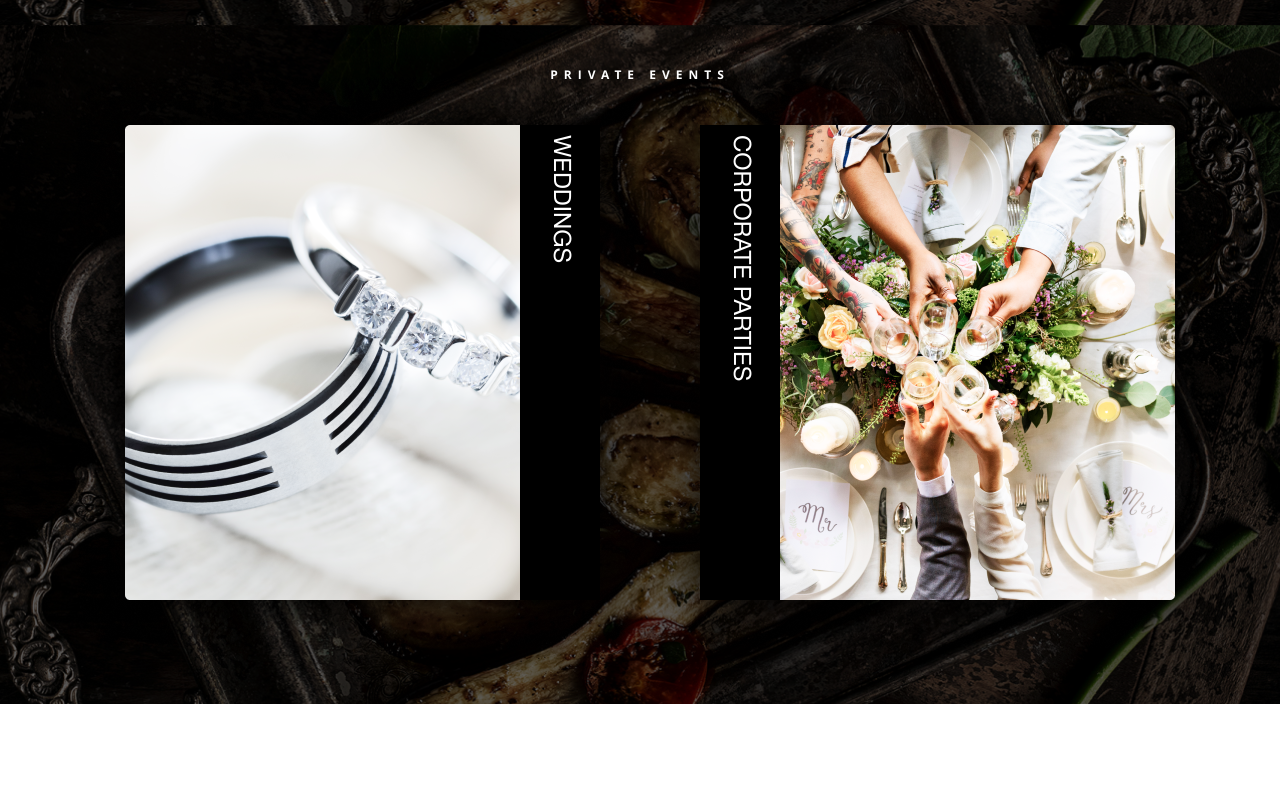
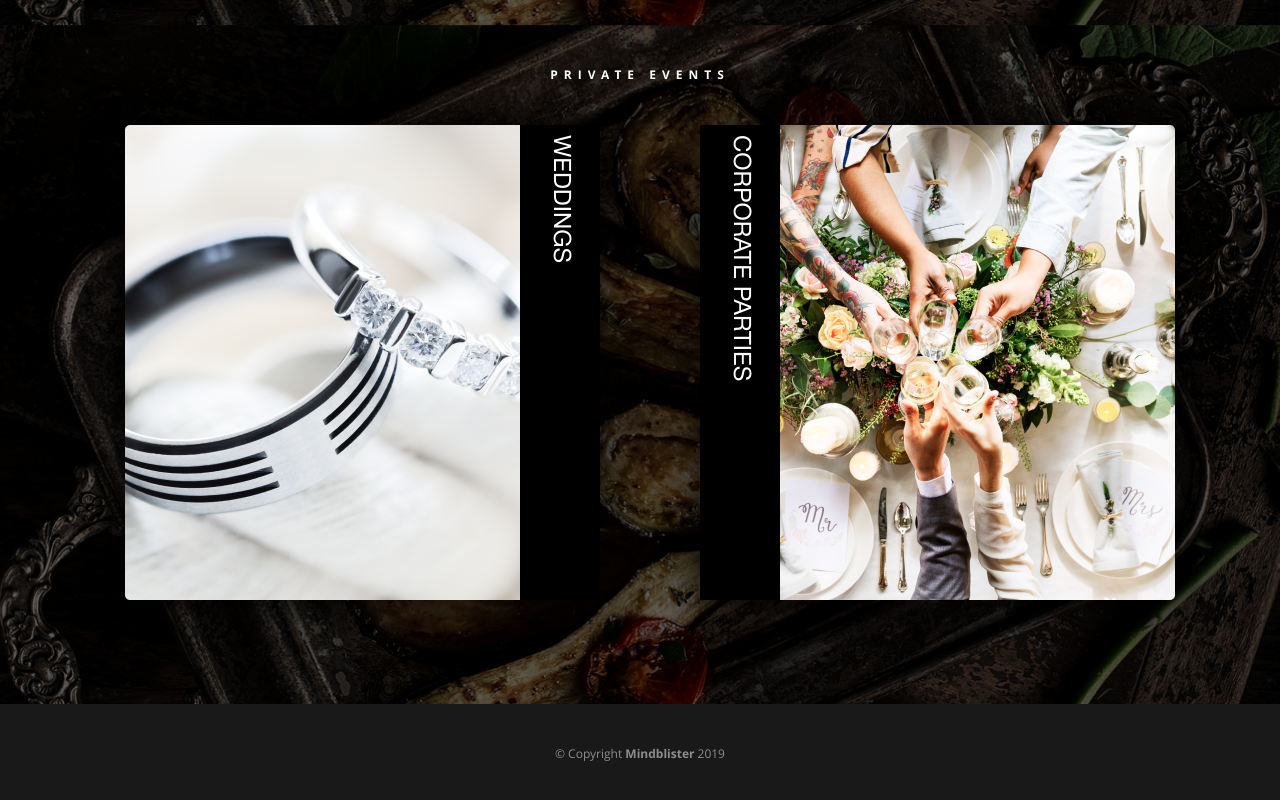
Before and after one commit to Kozikakoo/restaurant-landing, a React (Create React App) app: page / in a window 1280 px wide. Shown: the part 3375-4175 px from the top of the page. Before the commit the page ends 4079 px from the top, so only its background shows below. Built offline with nearby package versions, Linux system fonts and the light colour scheme.

Commit message:
feat: components: Footer;

```diff
--- a/src/components/App/App.js
+++ b/src/components/App/App.js
@@ -6,6 +6,7 @@ import OurTeam from "../OurTeam/OurTeam";
 import Specialties from "../Specialties/Specialties";
 import Booking from "../Booking/Booking";
 import PrivateEvents from "../PrivateEvents/PrivateEvents";
+import Footer from "../Footer/Footer";
 
 
 function App() {
@@ -17,6 +18,7 @@ function App() {
         <Booking/>
         <Specialties/>
         <PrivateEvents/>
+      <Footer/>
     </div>
   );
 }
--- /dev/null
+++ b/src/components/Footer/Footer.css
@@ -0,0 +1,20 @@
+.footer {
+    background-color: rgba(0, 0, 0, 0.9);
+    display: flex;
+    justify-content: center;
+    align-items: center;
+    height: 100px;
+}
+
+.footer__text {
+    color: rgba(255, 255, 255, 0.5);
+    font-family: 'Open Sans', Arial, sans-serif;
+    font-style: normal;
+    font-weight: 400;
+    font-size: 12px;
+    line-height: 12px;
+}
+
+.footer__text_bold {
+    font-weight: 700;
+}
--- /dev/null
+++ b/src/components/Footer/Footer.js
@@ -0,0 +1,11 @@
+import React from "react";
+
+function Footer() {
+    return(
+        <footer className="footer">
+            <p className="footer__text">&copy; Copyright <span className="footer__text_bold">Mindblister</span> 2019</p>
+        </footer>
+    )
+}
+
+export default Footer;
--- a/src/index.css
+++ b/src/index.css
@@ -8,3 +8,5 @@
 @import url("./components/OurTeam/OurTeam.css");
 @import url("./components/Specialties/Specialties.css");
 @import url("./components/PrivateEvents/PrivateEvents.css");
+
+@import url("./components/Footer/Footer.css");
```
